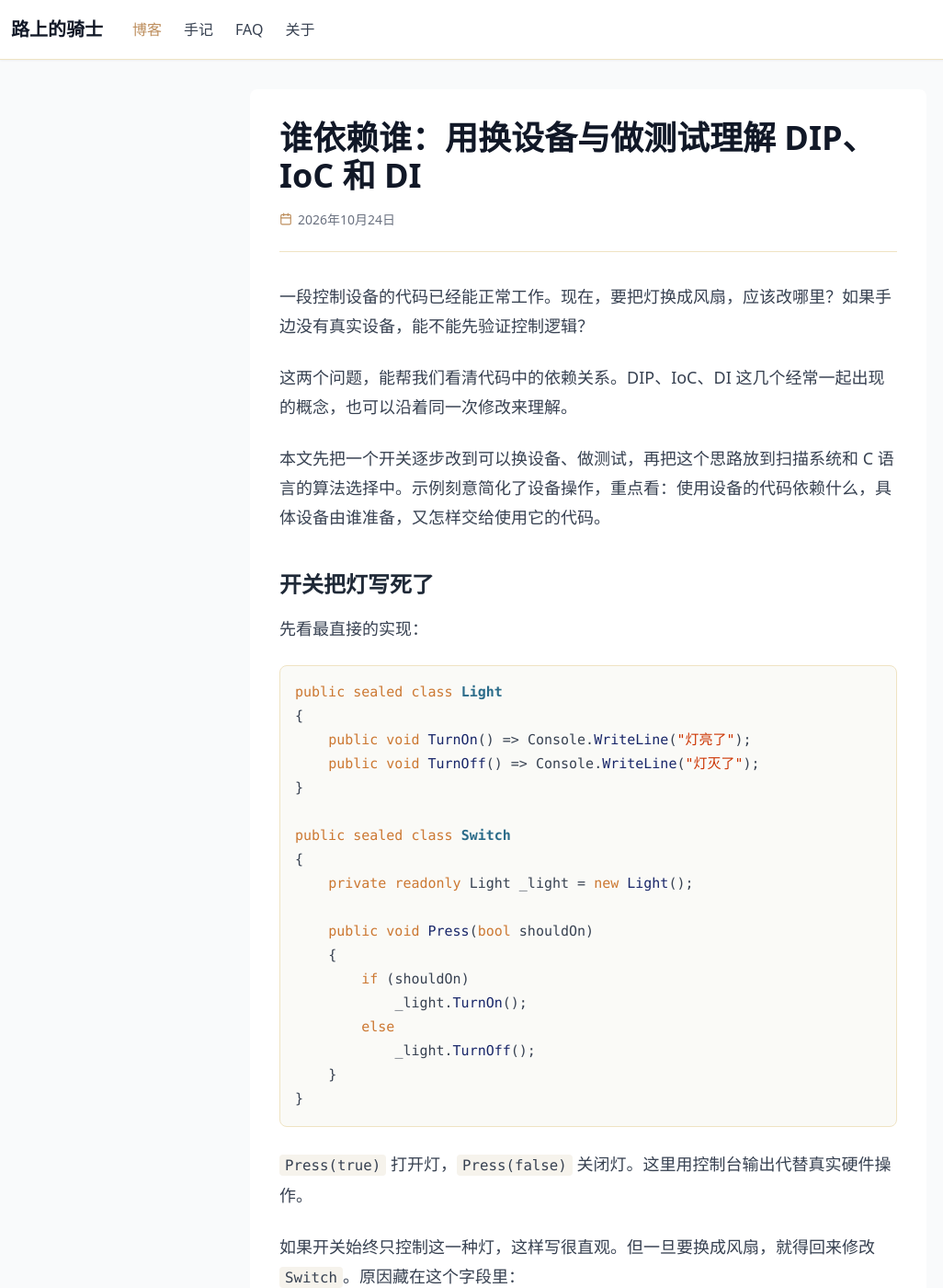
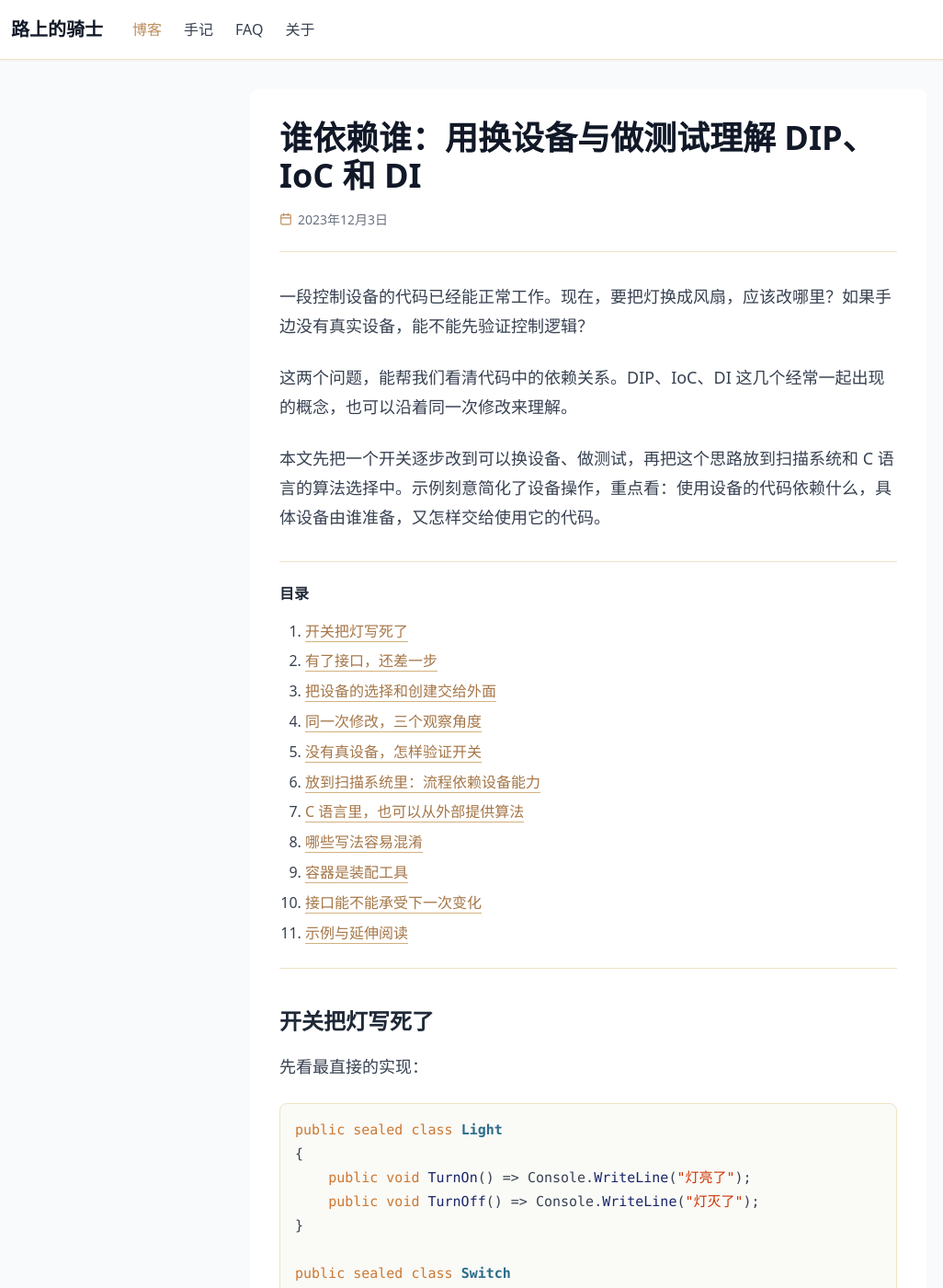
Before and after one commit to luli100/luli100.github.io, a Jekyll site: the page built from _posts/2023-12-03-who-depends-on-whom.md, in a window 1280 px wide and 1400 px high. Shown: the whole window at 92% size, without its empty margins (0-1026 px from the left). Built offline with Jekyll 4.4.1, drawn with Linux system fonts in a browser that asks for light colours.

Commit message:
为依赖关系文章添加章节目录，并将日期调整为 2023-12-03

```diff
--- a/_posts/2026-10-24-who-depends-on-whom.md
+++ b/_posts/2023-12-03-who-depends-on-whom.md
@@ -11,7 +11,24 @@ description: 从开关控制灯的逐步改造出发，分清依赖倒置、控
 
 本文先把一个开关逐步改到可以换设备、做测试，再把这个思路放到扫描系统和 C 语言的算法选择中。示例刻意简化了设备操作，重点看：使用设备的代码依赖什么，具体设备由谁准备，又怎样交给使用它的代码。
 
-## 开关把灯写死了
+<nav class="article-toc" aria-label="文章目录">
+  <p class="article-toc-title">目录</p>
+  <ol>
+    <li><a href="#coupled-switch">开关把灯写死了</a></li>
+    <li><a href="#interface-first">有了接口，还差一步</a></li>
+    <li><a href="#external-assembly">把设备的选择和创建交给外面</a></li>
+    <li><a href="#dip-ioc-di">同一次修改，三个观察角度</a></li>
+    <li><a href="#testing">没有真设备，怎样验证开关</a></li>
+    <li><a href="#scan-system">放到扫描系统里：流程依赖设备能力</a></li>
+    <li><a href="#c-functions">C 语言里，也可以从外部提供算法</a></li>
+    <li><a href="#common-confusions">哪些写法容易混淆</a></li>
+    <li><a href="#container">容器是装配工具</a></li>
+    <li><a href="#interface-design">接口能不能承受下一次变化</a></li>
+    <li><a href="#further-reading">示例与延伸阅读</a></li>
+  </ol>
+</nav>
+
+## 开关把灯写死了 {#coupled-switch}
 
 先看最直接的实现：
 
--- a/css/site.css
+++ b/css/site.css
@@ -581,6 +581,29 @@ article.post > .meta {
     margin: 32px 0;
 }
 
+.prose .article-toc {
+    margin: 32px 0;
+    padding: 20px 0;
+    border-top: 1px solid var(--theme-200);
+    border-bottom: 1px solid var(--theme-200);
+    font-size: 16px;
+    line-height: 1.8;
+}
+
+.prose .article-toc-title {
+    margin: 0 0 12px;
+    color: var(--heading);
+    font-weight: 600;
+}
+
+.prose .article-toc ol {
+    margin: 0;
+}
+
+.prose .article-toc ~ h2[id] {
+    scroll-margin-top: 24px;
+}
+
 @media (max-width: 1023px) {
     .layout {
         flex-direction: column-reverse;
```
Also changed, not shown: other parts of _posts/2023-12-03-who-depends-on-whom.md (+10 -10 lines).
